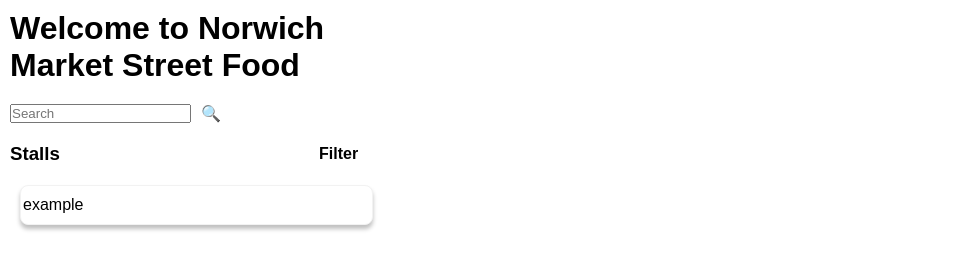
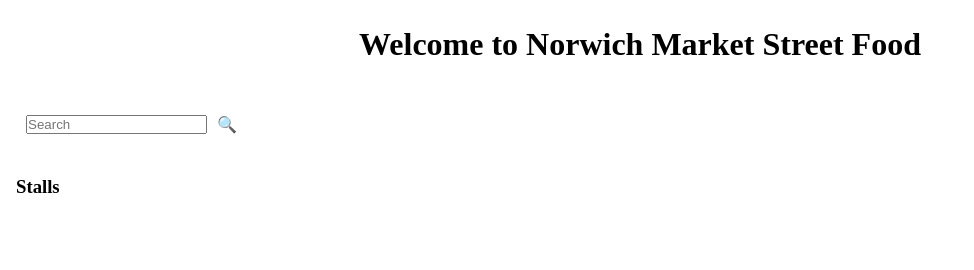
Before and after one commit to The-Awkward-Customer/norwich-market, a website built with Vite: page client/index.html in a window 1280 px wide. Shown: the whole page, without its empty margins (0-974 px from the left). Built offline with nearby package versions, Linux system fonts and the light colour scheme; files whose address does not match are found by name.

Commit message:
small css changes and classes added

```diff
--- a/client/app.js
+++ b/client/app.js
@@ -32,6 +32,7 @@ searchBar.addEventListener("submit", async function (event) {
     const p = document.createElement("p");
     const img = document.createElement("img");
 
+    card.classList.add("stallCard");
     h3.textContent = stall.trading_name;
     p.textContent = stall.categories;
     img.src = stall.profile_pic;
--- a/client/index.html
+++ b/client/index.html
@@ -7,19 +7,17 @@
     <script src="./app.js" defer type="module"></script>
     <link rel="stylesheet" href="./style.css" />
   </head>
-  <body>
+  <body class="indexBody">
     <h1>Welcome to Norwich Market Street Food</h1>
     <form id="searchbar" class="searchbar">
       <input type="text" placeholder="Search" id="search" class="search" />
       <button id="submit" class="submitBtn">🔍</button>
     </form>
-    <div id="filterSec" class="filterSec">
-      <h3>Stalls</h3>
-      <button id="filter">Filter</button
-      ><!--how do we do a dropdown filtering menu?-->
+    <h3>Stalls</h3>
+      <!-- <button id="filter">Filter</button -->
+      <!--Filter menu strech goal only-->
     </div>
     <div id="stallList" class="stallList">
-      <div id="sampleCard" class="sampleCard">example</div>
     </div>
   </body>
 </html>
--- a/client/style.css
+++ b/client/style.css
@@ -1,26 +1,41 @@
 /* global css reset */
-
 * {
   margin: 0px;
+  padding: 0px;
   box-sizing: border-box;
-  font-family: Arial, sans-serif;
-  padding: 0px;
 }
-body {
-  width: 393px;
-  height: 852px;
+
+/* define variables */
+:root {
+  --main-bg-color: white;
+  --main-div-color: lightgray;
+  --font-type: arial;
+  --h1-color: #000000;
+  --h3-color: #242121;
+  --p-color: #000000;
+  --h1-size: 2rem;
 }
+
+.indexBody, .profileBody {
+  display: flex;
+  flex-direction: column;
+  overflow: hidden;
+  width: 100vw;
+  padding: 1rem;
+  gap: 2rem;
+}
+
 h1 {
   display: flex;
-  width: 393px;
   padding: 10px;
   justify-content: center;
   align-items: center;
   gap: 10px;
+  color: var(--h1-color);
+  font-size: var(--h1-size);
 }
 #searchbar {
   display: flex;
-  width: 393px;
   padding: 10px;
   flex-direction: row;
   align-items: flex-start;
@@ -28,19 +43,13 @@ h1 {
 }
 #stallList {
   display: flex;
-  width: 393px;
   padding: 10px 20px;
   flex-direction: column;
   align-items: flex-start;
   gap: 10px;
 }
-#filterSec {
-  display: flex;
-  flex-direction: row;
-  justify-content: space-between;
-  padding: 10px;
-}
-#sampleCard {
+
+.stallCard {
   display: flex;
   padding: 10px 2px;
   align-items: flex-start;
@@ -48,15 +57,8 @@ h1 {
   align-self: stretch;
   border-radius: 8px;
   border: 1px solid #f2f2f2;
-  background: #fff;
+  background: var(--main-div-color);
   box-shadow: 0px 4px 4px 0px rgba(0, 0, 0, 0.25);
-}
-.profileBody {
-  display: flex;
-  flex-direction: column;
-  width: 100%;
-  padding: 2rem;
-  gap: 2rem;
 }
 
 button,
@@ -72,7 +74,7 @@ a:visited {
   text-align: left;
 }
 
-#logo {
+.logo {
   width: 64px;
   height: 64px;
   border-radius: 4px;
```
Also changed, not shown: client/profile.html (+7 -5 lines).
